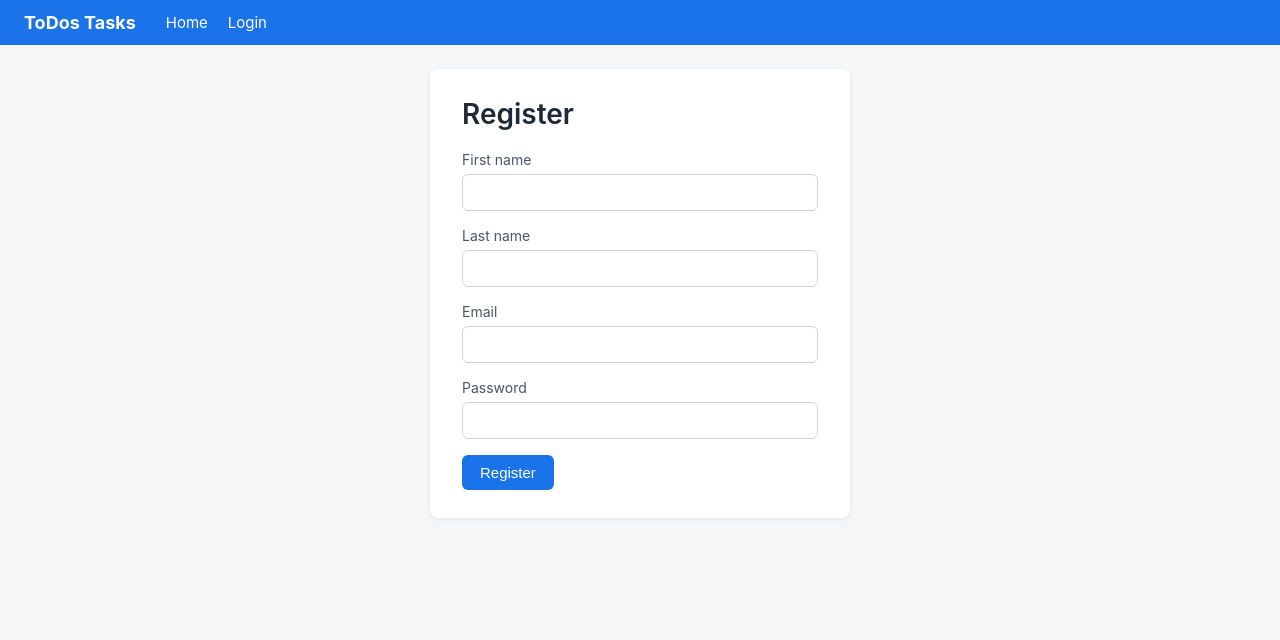
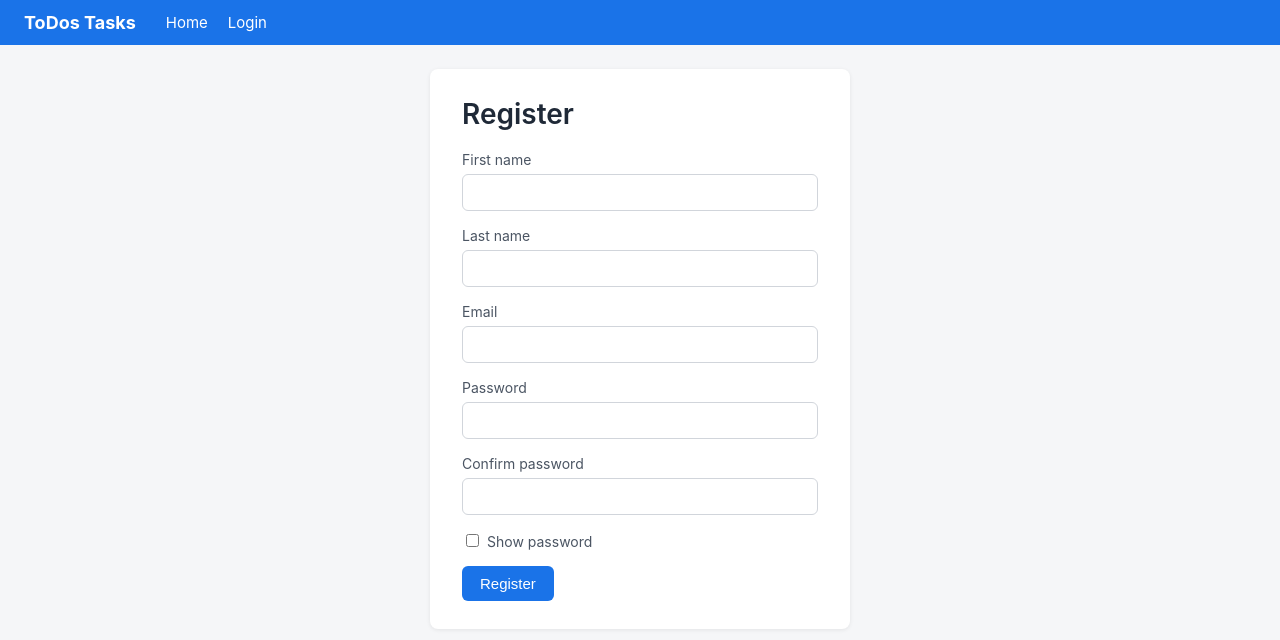
Before and after one commit to dizizzz/todo-task-app, a React (Vite) app in the folder frontend/: page /register in a window 1280 px wide. Shown: the top 640 px of the page. Built offline with nearby package versions, Linux system fonts and the light colour scheme.

Commit message:
Add password confirmation and show password

```diff
--- a/frontend/src/pages/LoginPage.tsx
+++ b/frontend/src/pages/LoginPage.tsx
@@ -5,6 +5,7 @@ import { login } from '../api/auth';
 function LoginPage() {
     const [email, setEmail] = useState('');
     const [password, setPassword] = useState('');
+    const [showPassword, setShowPassword] = useState(false);
     const [error, setError] = useState('');
     const navigate = useNavigate();
 
@@ -34,11 +35,22 @@ function LoginPage() {
             <div className="form-group">
                 <label>Password</label>
                 <input
-                    type="password"
+                    type={showPassword ? 'text' : 'password'}
                     placeholder="Password"
                     value={password}
                     onChange={(e) => setPassword(e.target.value)}
                 />
+            </div>
+            <div className="form-group">
+                <label style={{ fontWeight: 'normal', cursor: 'pointer' }}>
+                    <input
+                        type="checkbox"
+                        checked={showPassword}
+                        onChange={() => setShowPassword(!showPassword)}
+                        style={{ width: 'auto', marginRight: '8px' }}
+                    />
+                    Show password
+                </label>
             </div>
             <button onClick={handleSubmit}>Login</button>
             {error && <p style={{ color: 'red' }}>{error}</p>}
--- a/frontend/src/pages/ProfilePage.tsx
+++ b/frontend/src/pages/ProfilePage.tsx
@@ -9,8 +9,10 @@ function ProfilePage() {
     const [lastName, setLastName] = useState('');
     const [email, setEmail] = useState('');
     const [password, setPassword] = useState('');
+    const [confirmPassword, setConfirmPassword] = useState('');
     const [error, setError] = useState('');
     const [success, setSuccess] = useState('');
+    const [showPassword, setShowPassword] = useState(false);
 
     useEffect(() => {
         if (!userId) {
@@ -32,6 +34,10 @@ function ProfilePage() {
             setError('Name and email are required');
             return;
         }
+        if (password.trim() && password !== confirmPassword) {
+            setError('Passwords do not match');
+            return;
+        }
         try {
             await updateSelf({
                 firstName,
@@ -41,6 +47,7 @@ function ProfilePage() {
             });
             setSuccess('Profile updated');
             setPassword('');
+            setConfirmPassword('');
         } catch {
             setError('Failed to update profile');
         }
@@ -64,11 +71,31 @@ function ProfilePage() {
             <div className="form-group">
                 <label>Password</label>
                 <input
-                    type="password"
+                    type={showPassword ? 'text' : 'password'}
                     placeholder="Leave empty to keep current password"
                     value={password}
                     onChange={(e) => setPassword(e.target.value)}
                 />
+            </div>
+            <div className="form-group">
+                <label>Confirm password</label>
+                <input
+                    type={showPassword ? 'text' : 'password'}
+                    placeholder="Repeat new password"
+                    value={confirmPassword}
+                    onChange={(e) => setConfirmPassword(e.target.value)}
+                />
+            </div>
+            <div className="form-group">
+                <label style={{ fontWeight: 'normal', cursor: 'pointer' }}>
+                    <input
+                        type="checkbox"
+                        checked={showPassword}
+                        onChange={() => setShowPassword(!showPassword)}
+                        style={{ width: 'auto', marginRight: '8px' }}
+                    />
+                    Show password
+                </label>
             </div>
             <button className="btn-primary" onClick={handleSave}>Save</button>
             {error && <p style={{ color: 'red' }}>{error}</p>}
--- a/frontend/src/pages/RegisterPage.tsx
+++ b/frontend/src/pages/RegisterPage.tsx
@@ -7,11 +7,17 @@ function RegisterPage() {
     const [lastName, setLastName] = useState('');
     const [email, setEmail] = useState('');
     const [password, setPassword] = useState('');
+    const [confirmPassword, setConfirmPassword] = useState('');
+    const [showPassword, setShowPassword] = useState(false);
     const [error, setError] = useState('');
     const navigate = useNavigate();
 
     const handleSubmit = async () => {
         setError('');
+        if (password !== confirmPassword) {
+            setError('Passwords do not match');
+            return;
+        }
         try {
             await register({ firstName, lastName, email, password });
             const response = await login({ email, password });
@@ -39,7 +45,30 @@ function RegisterPage() {
             </div>
             <div className="form-group">
                 <label>Password</label>
-                <input type="password" value={password} onChange={(e) => setPassword(e.target.value)} />
+                <input
+                    type={showPassword ? 'text' : 'password'}
+                    value={password}
+                    onChange={(e) => setPassword(e.target.value)}
+                />
+            </div>
+            <div className="form-group">
+                <label>Confirm password</label>
+                <input
+                    type={showPassword ? 'text' : 'password'}
+                    value={confirmPassword}
+                    onChange={(e) => setConfirmPassword(e.target.value)}
+                />
+            </div>
+            <div className="form-group">
+                <label style={{ fontWeight: 'normal', cursor: 'pointer' }}>
+                    <input
+                        type="checkbox"
+                        checked={showPassword}
+                        onChange={() => setShowPassword(!showPassword)}
+                        style={{ width: 'auto', marginRight: '8px' }}
+                    />
+                    Show password
+                </label>
             </div>
             <button onClick={handleSubmit}>Register</button>
             {error && <p style={{ color: 'red' }}>{error}</p>}
```
